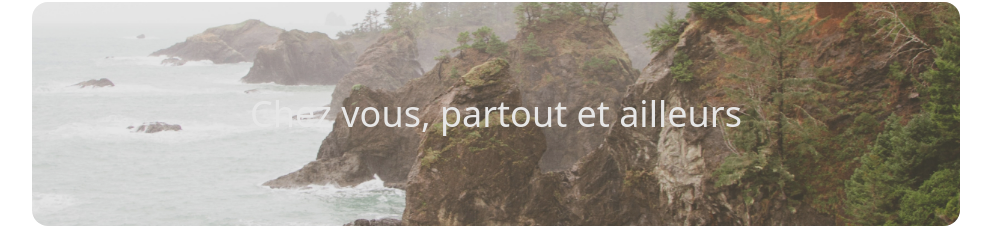
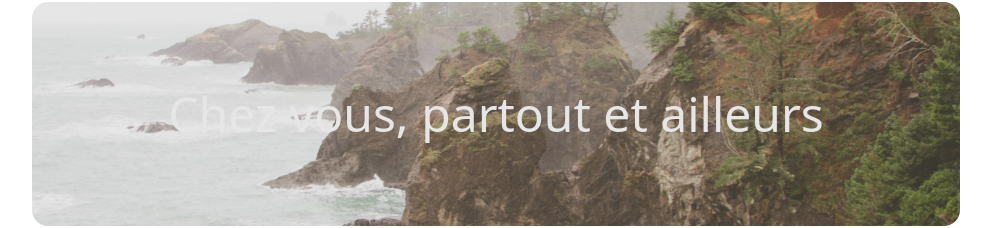
Before and after one commit to Manidoux41/newblog-react, a React (Create React App) app: page / in a window 1280 px wide. Shown: the part 161-389 px from the top of the page, without its empty margins (144-1135 px from the left). Built offline with nearby package versions, Linux system fonts and the light colour scheme.

Commit message:
link to page logements

```diff
--- a/src/components/Banner/Banner.jsx
+++ b/src/components/Banner/Banner.jsx
@@ -5,7 +5,7 @@ function Banner({ title,bannerImg }) {
       className="h-28 rounded-2xl bg-gray-200 overflow-hidden flex justify-center items-center brightness-90 bg-no-repeat bg-center bg-cover sm:h-56"
       style={{ backgroundImage: `url(${bannerImageUrl})` }}
     >
-      <h2 className="absolute text-white text-4xl">{title}</h2>
+      <h2 className="absolute text-white text-5xl">{title}</h2>
     </div>
   );
 }
--- a/src/components/Cards/Card.jsx
+++ b/src/components/Cards/Card.jsx
@@ -8,7 +8,7 @@ function Card({ id, cover, title }) {
       id="card"
       className="w-[340px] h-[340px] mx-auto justify-self-center self-center relative rounded-md overflow-hidden bg-center bg-cover drop-shadow-sm hover:drop-shadow-2xl hover:brightness-75"
       style={{ backgroundImage: `url(${imageURL})` }}
-
+      to='/logements/:id'
     >
       <h3 className="text-white drop-shadow-2xl text-lg absolute left-2 bottom-2 z-10">
         {title}
```
